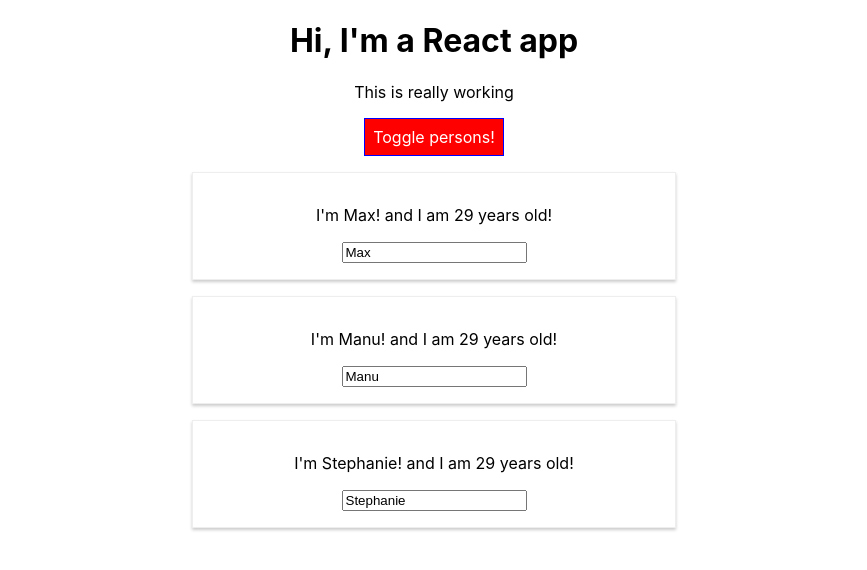
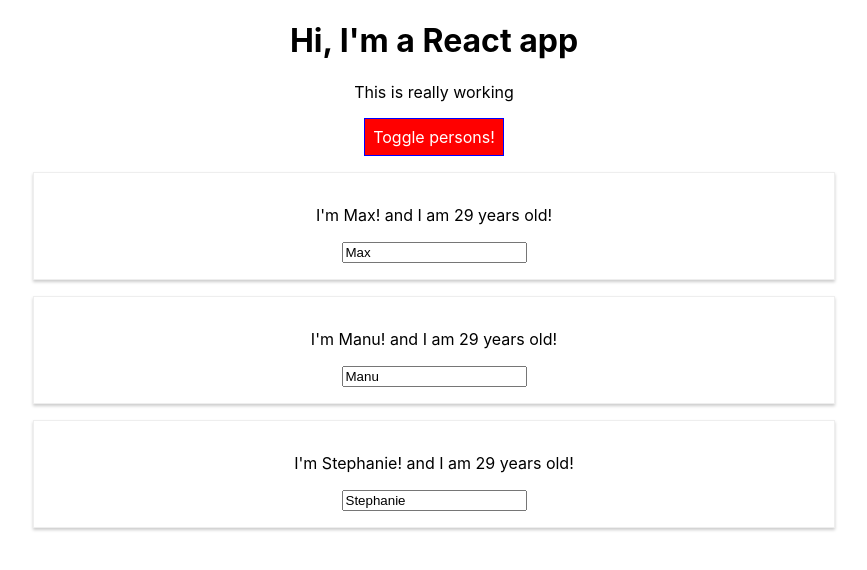
Before and after one commit to Xalsar/react-course, a React (Create React App) app: page / in a window 1280 px wide. Both pictures are taken after a click on the button "Toggle persons!". Shown: the top 570 px of the page, without its empty margins (206-1073 px from the left). Built offline with nearby package versions, Linux system fonts and the light colour scheme.

Commit message:
Lecture 70

```diff
--- a/src/App.js
+++ b/src/App.js
@@ -1,7 +1,6 @@
 import React, { Component } from 'react';
-import './App.css';
+import classes from './App.module.css';
 import Person from './Person/Person'
-import Radium, { StyleRoot } from 'radium'
 
 class App extends Component {
   state = {
@@ -47,11 +46,7 @@ class App extends Component {
       font: 'inherit',
       border: '1px solid blue',
       padding: '8px',
-      curson: 'pointer',
-      ':hover': {
-        backgroundColor: 'lightgreen',
-        color: 'black'
-      }
+      curson: 'pointer'
     }
 
     if (this.state.showPersons) {
@@ -68,32 +63,29 @@ class App extends Component {
         </div>)
 
       style.backgroundColor = 'red'
-      style[':hover'].backgroundColor = 'purple'
     }
 
-    const classes = []
+    const assignedClasses = []
     if (this.state.persons.length <= 2) {
-      classes.push('red')
+      assignedClasses.push(classes.red)
     }
     if (this.state.persons.length <= 1) {
-      classes.push('bold')
+      assignedClasses.push(classes.bold)
     }
 
     return (
-      <StyleRoot>
-        <div className="App" >
+      <div className={classes.App} >
         <h1>Hi, I'm a React app</h1>
-          <p className={classes.join(' ')}>This is really working</p>
+        <p className={assignedClasses.join(' ')}>This is really working</p>
         <button
           onClick={this.tagglePersonsHandler}
           style={style}
         >Toggle persons!</button>
         {persons}
       </div>
-      </StyleRoot>
     )
     // return React.createElement('div', { className: 'App' }, React.createElement('h1', null, 'Does this work now?'))
   }
 }
 
-export default Radium(App);
+export default App;
--- a/src/Person/Person.js
+++ b/src/Person/Person.js
@@ -1,16 +1,9 @@
 import React from 'react'
-import './Person.css'
-import Radium from 'radium'
-
+import styles from './Person.module.css'
 const person = (props) => {
-    const style = {
-        '@media (min-width: 500px)': {
-            width: '450px'
-        }
-    }
 
     return (
-        <div className="Person" style={style}>
+        <div className={styles.Person}>
             <p onClick={props.click}>I'm {props.name}! and I am {props.age} years old!</p>
             <p>{props.children}</p>
             <input type="text" onChange={props.changed} value={props.name} />
@@ -18,4 +11,4 @@ const person = (props) => {
     )
 }
 
-export default Radium(person)
+export default person
```
Also changed, not shown: src/App.module.css (renamed from src/App.css), src/Person/Person.module.css (renamed from src/Person/Person.css). Lines whose indentation alone changed are shown as unchanged.
